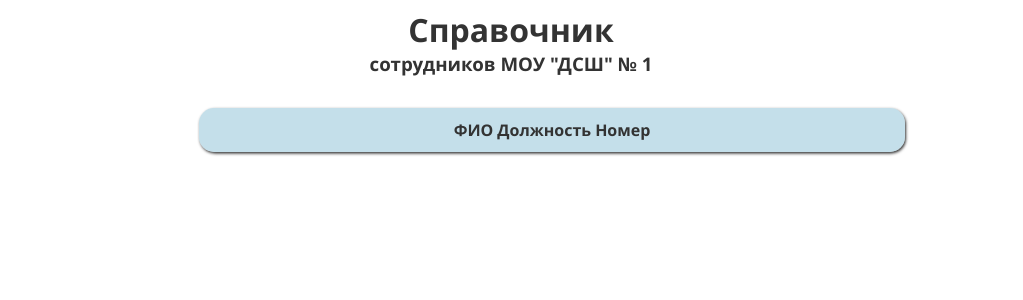
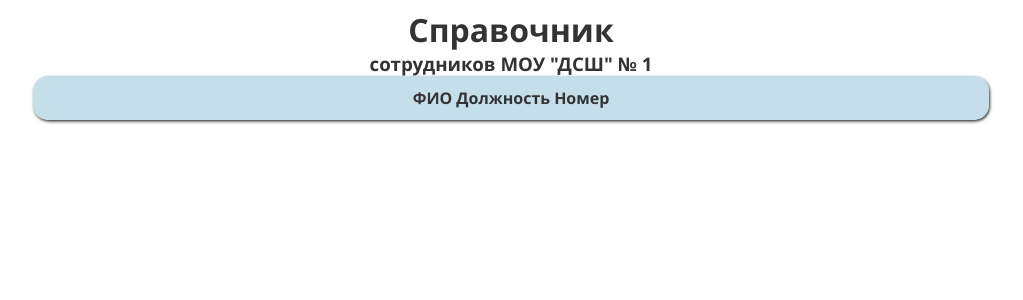
Before and after one commit to Riv33R/info, a Python web app: template templates/index.html in a window 1280 px wide. Shown: the top 300 px of the page, without its empty margins (129-1152 px from the left). Run offline with Jinja, Linux system fonts and the light colour scheme; the template is opened without the code that fills it, so the values that code supplies are empty.

Commit message:
Update style.css

```diff
--- a/static/style.css
+++ b/static/style.css
@@ -15,7 +15,7 @@ html {
     padding: 0.5rem;
     display: flex;
     justify-content: center;
-    margin: 2rem 20rem 0 20rem;
+    margin: 0 auto;
     border-radius: 15px;
     pointer-events: none;
     background-color: rgba(154, 201, 219, 0.582);
```
